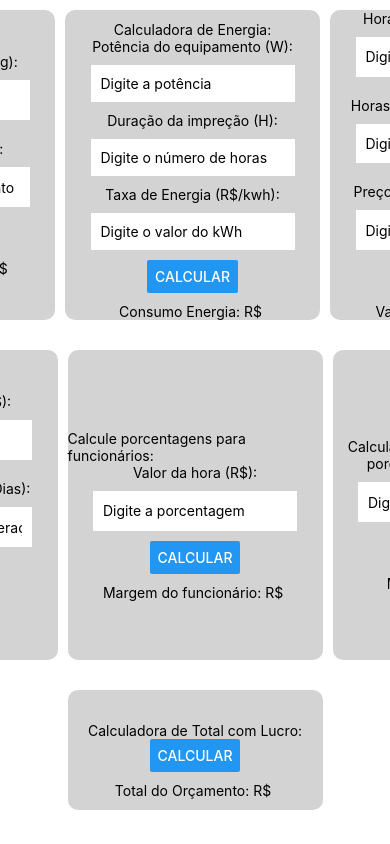
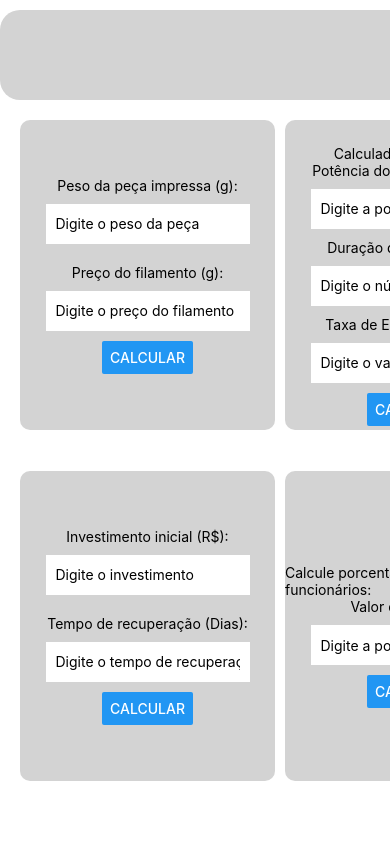
Before and after one commit to SENAISP-Unid601-Projetos/FilamentsFiscal3D, a React Native app in the folder front/: screen / in a window 390 px wide. Built offline with nearby package versions, Linux system fonts and the light colour scheme.

Commit message:
atualização da interface

```diff
--- a/front/App.js
+++ b/front/App.js
@@ -7,19 +7,27 @@ import {
   ScrollView,
   StyleSheet,
   SafeAreaView,
+  Image,
 } from "react-native";
 
 const Orca3d = () => {
+
   // Estado para a Calculadora de Filamento
   const [pesoPeca, setPesoPeca] = useState("");
   const [pesoFilamento, setPesoFilamento] = useState("");
   const [valorTotalFilamento, setValorTotalFilamento] = useState("");
 
   const calcularCustoFilamento = () => {
+    if (!pesoPeca || !pesoFilamento || isNaN(parseFloat(pesoPeca)) || isNaN(parseFloat(pesoFilamento))) {
+      alert('Por favor, preencha todos os campos com valores numéricos.');
+      return;
+    }
+
     const custoTotalFilamento =
       parseFloat(pesoPeca) * parseFloat(pesoFilamento);
     setValorTotalFilamento(custoTotalFilamento.toFixed(2)); // Ajusta para duas casas decimais
   };
+
 
   // Estado para a Calculadora de Energia
   const [potenciaEquipamento, setPotenciaEquipamento] = useState("");
@@ -28,6 +36,10 @@ const Orca3d = () => {
   const [valorKwh, setValorKwh] = useState("");
 
   const calcularConsumoEnergia = () => {
+    if (!potenciaEquipamento || !horasImpressao || isNaN(parseFloat(potenciaEquipamento)) || isNaN(parseFloat(horasImpressao))) {
+      alert('Por favor, preencha todos os campos com valores numéricos.');
+      return;
+    }
     const consumoCalculado =
       (parseFloat(potenciaEquipamento) * parseFloat(horasImpressao)) / 1000;
     const consumoFinal = consumoCalculado * parseFloat(valorKwh);
@@ -36,6 +48,10 @@ const Orca3d = () => {
 
   // Função para calcular a taxa de lucro
   const calcularTaxaLucro = () => {
+    if (!valorTotalFilamento || !consumoEnergia || isNaN(parseFloat(valorTotalFilamento)) || isNaN(parseFloat(consumoEnergia))) {
+      alert('Por favor, preencha todos os campos com valores numéricos.');
+      return;
+    }
     const taxaLucro =
       (parseFloat(valorTotalFilamento) / parseFloat(consumoEnergia)) * 100;
     return taxaLucro.toFixed(2);
@@ -46,6 +62,10 @@ const Orca3d = () => {
   const [margemLucro, setMargemLucro] = useState("");
 
   const calcularMargemLucro = () => {
+    if (!valorTotalFilamento || !porcentagemLucro || isNaN(parseFloat(valorTotalFilamento)) || isNaN(parseFloat(porcentagemLucro))) {
+      alert('Por favor, preencha todos os campos com valores numéricos.');
+      return;
+    }
     const margemLucroCalculada =
       (parseFloat(valorTotalFilamento) * parseFloat(porcentagemLucro)) / 100;
     setMargemLucro(margemLucroCalculada.toFixed(2)); // Ajusta para duas casas decimais
@@ -56,6 +76,10 @@ const Orca3d = () => {
   const [margemCola, setMargemCola] = useState("");
 
   const calcularMargemCola = () => {
+    if (!valorTotalFilamento || !porcentagemCola || isNaN(parseFloat(valorTotalFilamento)) || isNaN(parseFloat(porcentagemCola))) {
+      alert('Por favor, preencha todos os campos com valores numéricos.');
+      return;
+    }
     const margemColaCalculada =
       (parseFloat(valorTotalFilamento) * parseFloat(porcentagemCola)) / 100;
     setMargemCola(margemColaCalculada.toFixed(2)); // Ajusta para duas casas decimais
@@ -68,6 +92,10 @@ const Orca3d = () => {
   const [valorTrabalho, setValorTrabalho] = useState("");
 
   const calcularCustoPreparacao = () => {
+    if (!horaPreparacao || !horaFatiador || isNaN(parseFloat(horaPreparacao)) || isNaN(parseFloat(horaFatiador))) {
+      alert('Por favor, preencha todos os campos com valores numéricos.');
+      return;
+    }
     const custoPreparacao =
       parseFloat(valorHora) *
       (parseFloat(horaFatiador) + parseFloat(horaPreparacao));
@@ -80,6 +108,10 @@ const Orca3d = () => {
   const [periodo, setPeriodo] = useState("");
 
   const fazerpay = () => {
+    if (!investimento || !periodo || isNaN(parseFloat(investimento)) || isNaN(parseFloat(periodo))) {
+      alert('Por favor, preencha todos os campos com valores numéricos.');
+      return;
+    }
     const payback = parseFloat(investimento) / parseFloat(periodo);
     setFluxoCaixa(payback.toFixed(2));
   };
@@ -101,6 +133,10 @@ const Orca3d = () => {
   return (
     <ScrollView style={{ flex: 1 }}>
       <SafeAreaView style={styles.container}>
+        <View style={{ flexDirection: "row" }}>
+          <View style={styles.inputContainercabeçalho}>
+          </View>
+        </View>
         <View style={{ flexDirection: "row" }}>
           <View style={styles.inputContainerFilamento}>
             {/* Seção para a Calculadora de Filamento */}
@@ -124,9 +160,6 @@ const Orca3d = () => {
               onChangeText={(text) => setPesoFilamento(text)}
             />
             <Button title="Calcular" onPress={calcularCustoFilamento} />
-            <Text style={{ marginTop: 10 }}>
-              Valor Total Filamento: R$ {valorTotalFilamento}
-            </Text>
           </View>
 
           <View style={styles.inputContainerEnergia}>
@@ -159,9 +192,6 @@ const Orca3d = () => {
               onChangeText={(text) => setValorKwh(text)}
             />
             <Button title="Calcular" onPress={calcularConsumoEnergia} />
-            <Text style={{ marginTop: 10 }}>
-              Consumo Energia: R$ {consumoEnergia}
-            </Text>
           </View>
           <View style={styles.inputContainerTrabalho}>
             {/* Seção para a Calculadora de Preço de preparações da peça */}
@@ -196,14 +226,35 @@ const Orca3d = () => {
               onChangeText={(text) => setValorHora(text)}
             />
             <Button title="Calcular" onPress={calcularCustoPreparacao} />
+          </View>
+          <View style={styles.inputContainerresultados}>
+            {/* Seção para a Calculadora de Total com Lucro */}
+            <Text style={{ marginTop: 10 }}>
+              Valor Total Filamento: R$ {valorTotalFilamento}
+            </Text>
+            <Text style={{ marginTop: 10 }}>
+              Consumo Energia: R$ {consumoEnergia}
+            </Text>
             <Text style={{ marginTop: 10 }}>
               Valor da preparação: R$ {valorTrabalho}
+            </Text>
+            <Text style={{ marginTop: 10 }}>
+              Valor do Payback: R$ {fluxoCaixa}
+            </Text>
+            <Text style={{ marginTop: 10 }}>
+              Margem do funcionário: R$ {margemCola}
+            </Text>
+            <Text style={{ marginTop: 10 }}>
+              Margem de Lucro: R$ {margemLucro}
+            </Text>{" "}
+            <Text style={{ marginTop: 10 }}>
+              Total do Orçamento: R$ {totalComLucro}
             </Text>
           </View>
         </View>
 
         <View style={{ flexDirection: "row" }}>
-        <View style={styles.inputContainerpayback}>
+          <View style={styles.inputContainerpayback}>
             {/* Seção para a Calculadora de Payback */}
             <Text>Investimento inicial (R$):</Text>
             <TextInput
@@ -225,12 +276,11 @@ const Orca3d = () => {
               onChangeText={(text) => setPeriodo(text)}
             />
             <Button title="Calcular" onPress={fazerpay} />
-            <Text style={{ marginTop: 10 }}>Valor do Payback: R$ {fluxoCaixa}</Text>
           </View>
           <View style={styles.inputContainerCola}>
             {/* Seção para a Calculadora do preço da hora dos funcionários */}
             <Text style={{ marginTop: 20 }}>
-            Calcule porcentagens para funcionários:
+              Calcule porcentagens para funcionários:
             </Text>
             <Text>Valor da hora (R$):</Text>
             <TextInput
@@ -241,12 +291,7 @@ const Orca3d = () => {
               onChangeText={(text) => setPorcentagemCola(text)}
             />
             <Button title="Calcular" onPress={calcularMargemCola} />
-            <Text style={{ marginTop: 10 }}>
-              Margem do funcionário: R$ {margemCola}
-            </Text>
           </View>
-
-
 
           <View style={styles.inputContainerLucro}>
             {/* Seção para a Calculadora de Margem de Lucro */}
@@ -262,23 +307,18 @@ const Orca3d = () => {
               onChangeText={(text) => setPorcentagemLucro(text)}
             />
             <Button title="Calcular" onPress={calcularMargemLucro} />
-            <Text style={{ marginTop: 10 }}>
-              Margem de Lucro: R$ {margemLucro}
-            </Text>
           </View>
-        </View>
-
-        <View style={{ flexDirection: "row" }}>
           <View style={styles.inputContainerLucroFinal}>
             {/* Seção para a Calculadora de Total com Lucro */}
             <Text style={{ marginTop: 20 }}>
               Calculadora de Total com Lucro:
             </Text>
             <Button title="Calcular" onPress={calcularTotalComLucro} />
-            <Text style={{ marginTop: 10 }}>
-              Total do Orçamento: R$ {totalComLucro}
-            </Text>
           </View>
+        </View>
+
+        <View style={{ flexDirection: "row" }}>
+
         </View>
       </SafeAreaView>
     </ScrollView>
@@ -289,7 +329,7 @@ const styles = StyleSheet.create({
   container: {
     flex: 1,
     justifyContent: "center",
-    alignItems: "center",
+    alignItems: "flex-start",
     paddingHorizontal: 10,
   },
   inputContainerFilamento: {
@@ -300,13 +340,14 @@ const styles = StyleSheet.create({
     backgroundColor: "lightgray",
     borderRadius: 10,
     marginVertical: 10,
-    marginBottom: 10,
+    marginBottom: 20,
+    marginLeft: 20,
     marginRight: 5,
   },
 
   inputContainerEnergia: {
     alignItems: "center",
-    justifyContent: "flex-end",
+    justifyContent: "center",
     width: 255,
     height: 310,
     backgroundColor: "lightgray",
@@ -339,7 +380,7 @@ const styles = StyleSheet.create({
     borderRadius: 10,
     marginVertical: 10,
     marginBottom: 20,
-    marginLeft: 5,
+    marginLeft: 100,
     marginRight: 5,
   },
 
@@ -358,7 +399,7 @@ const styles = StyleSheet.create({
 
   inputContainerTrabalho: {
     alignItems: "center",
-    justifyContent: "flex-end",
+    justifyContent: "center",
     width: 255,
     height: 310,
     backgroundColor: "lightgray",
@@ -378,7 +419,33 @@ const styles = StyleSheet.create({
     borderRadius: 10,
     marginVertical: 10,
     marginBottom: 20,
-    marginLeft: 5,
+    marginLeft: 20,
+    marginRight: 5,
+  },
+
+  inputContainerresultados: {
+    alignItems: "center",
+    justifyContent: "center",
+    width: 250,
+    height: 300,
+    backgroundColor: "lightgray",
+    borderRadius: 20,
+    marginVertical: 50,
+    marginBottom: 1,
+    marginLeft: 100,
+    marginRight: 5,
+  },
+
+  inputContainercabeçalho: {
+    alignItems: "center",
+    justifyContent: "center",
+    width: 1264,
+    height: 90,
+    backgroundColor: "lightgray",
+    borderRadius: 20,
+    marginVertical: 10,
+    marginBottom: 10,
+    marginLeft: 0,
     marginRight: 5,
   },
 
```
